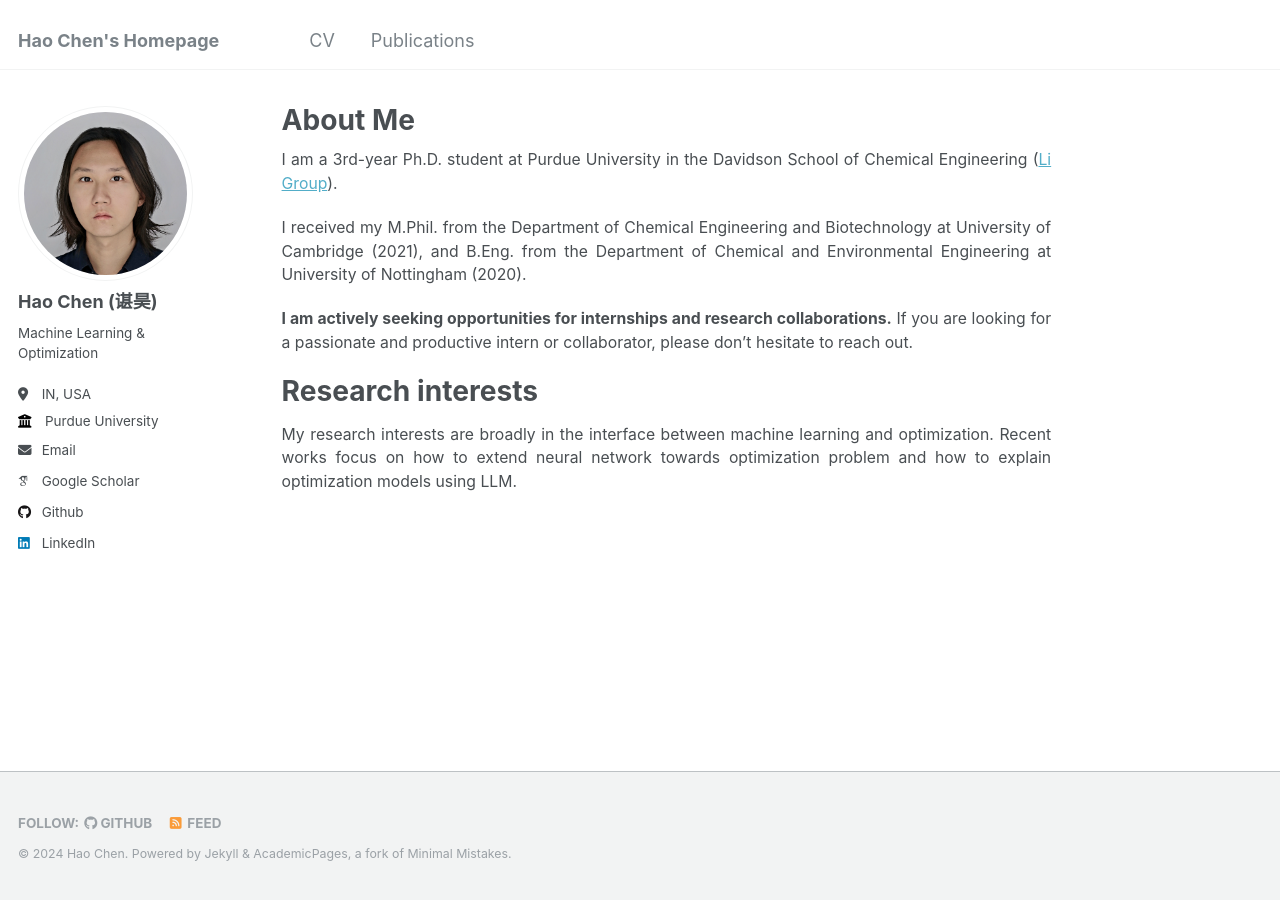
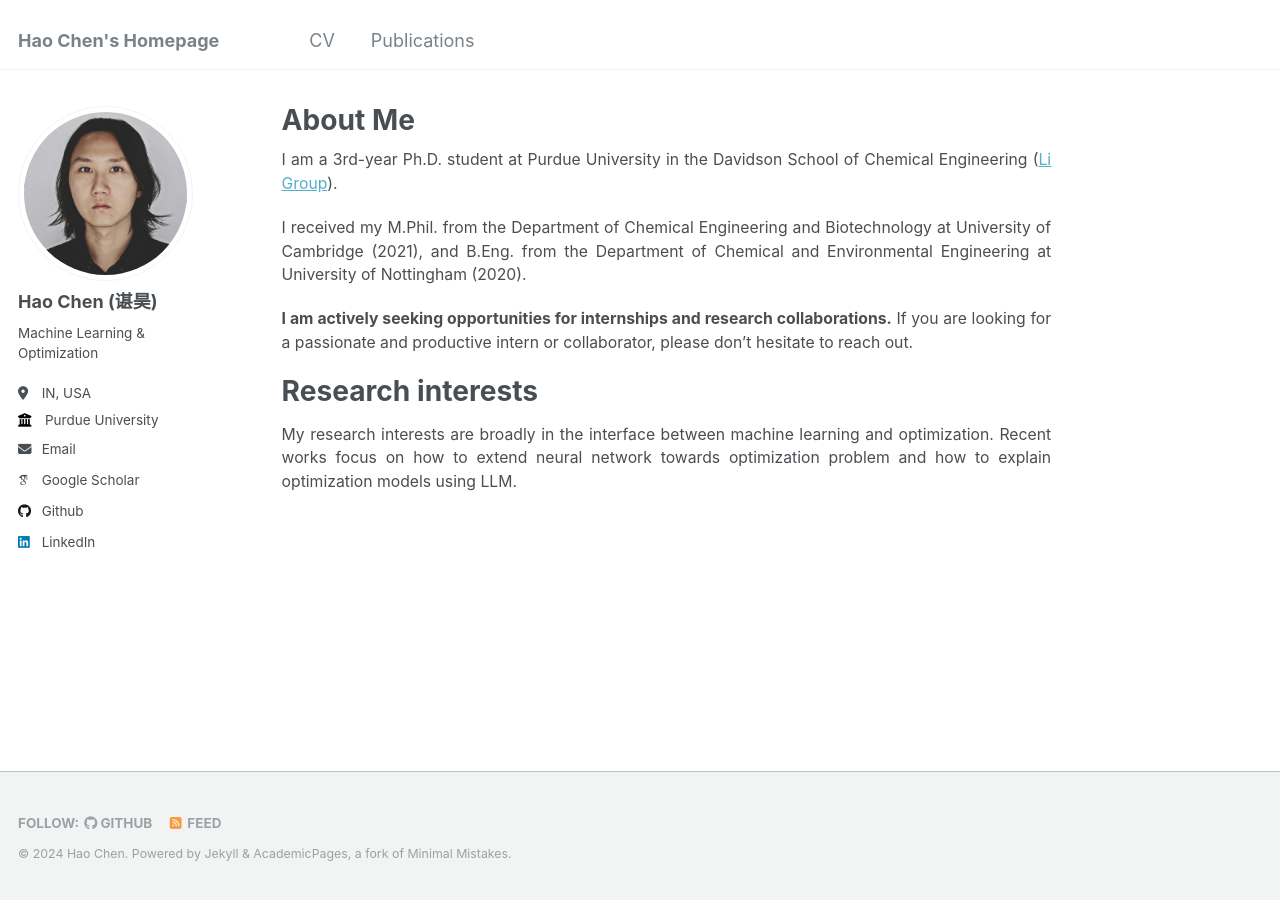
Before and after one commit to GeraltSHEN/Gin-Hao-Chen, a Jekyll site: the page built from _pages/about.md, in a window 1280 px wide. Built offline with Jekyll 4.4.1, drawn with Linux system fonts in a browser that asks for light colours; some web fonts are replaced.

Commit message:
update photo

```diff
--- a/_config.yml
+++ b/_config.yml
@@ -21,7 +21,7 @@ repository               : "geraltshen/Gin-Hao-Chen.github.io"
 #               Additional customization can be done by editing /_includes/author-profile.html
 author:
   # Biographic information
-  avatar           : "HCphoto.JPG"
+  avatar           : "HCphoto.jpeg"
   name             : "Hao Chen (谌昊)"
   pronouns         : # example: "she/her"
   bio              : "Machine Learning & Optimization"
```
Also changed, not shown: images/HCphoto.jpeg (added), images/HCphoto2.JPG (renamed from images/HCphoto.JPG).
